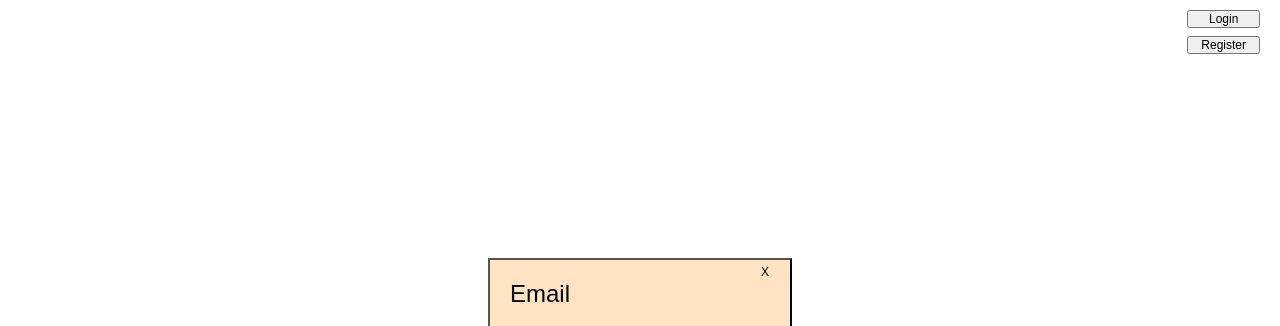
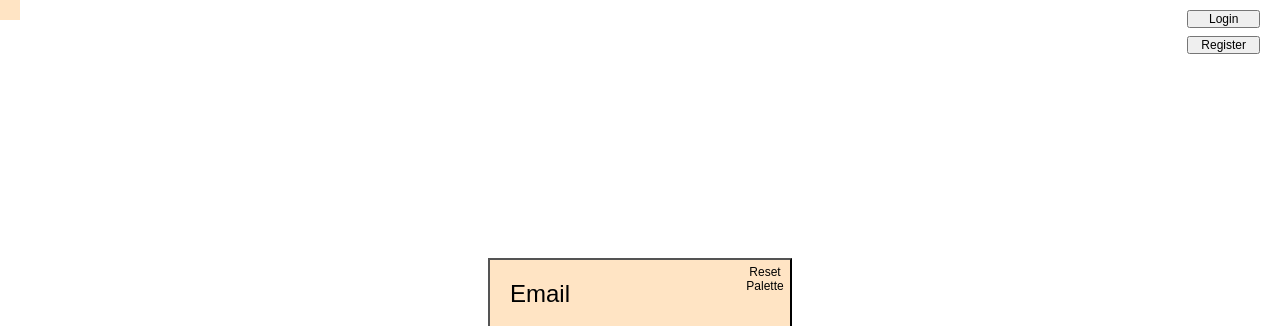
Before and after one commit to nicodann/sound-palette, a React (Vite) app: page / in a window 1280 px wide. Both pictures are taken after a click on the button "Login". Shown: the top 326 px of the page. Built offline with nearby package versions, Linux system fonts and the light colour scheme.

Commit message:
Clean up code.

```diff
--- a/src/App.tsx
+++ b/src/App.tsx
@@ -8,21 +8,11 @@ import LoginForm from "./components/LoginForm";
 import { useAppContext } from "./context/useAppContext";
 import RegisterForm from "./components/RegisterForm";
 import NavMenu from "./components/NavMenu";
-import PaletteResult from "./components/Header";
+import PaletteResult from "./components/PaletteResult";
 
 function App() {
-  // const [aiResponse, setAiResponse] = useState<AiResponse>([]);
-
-  const { uiState, setUiState, aiResponse, setAiResponse } = useAppContext();
+  const { uiState, aiResponse } = useAppContext();
   const hasSubmitted = aiResponse.length > 0;
-
-  const onReset = () => {
-    setAiResponse([]);
-  };
-
-  const onSave = () => {
-    setUiState("loginRegister");
-  };
 
   const responseColours = aiResponse?.map((item) => item.colour);
 
@@ -54,18 +44,15 @@ function App() {
       data-palette={hasSubmitted ? "hidden" : "visible"}
       style={{ background: buildGradientString(responseColours) }}
     >
-      <PaletteResult
-        aiResponse={aiResponse}
-        onReset={onReset}
-        hasSubmitted={hasSubmitted}
-        onSave={onSave}
-      />
+      <PaletteResult hasSubmitted={hasSubmitted} />
+
       <main>
         <PaletteForm />
         <LoginRegisterModal />
         <LoginForm />
         <RegisterForm />
       </main>
+
       <NavMenu />
     </div>
   );
--- a/src/components/LoginForm.tsx
+++ b/src/components/LoginForm.tsx
@@ -1,6 +1,6 @@
 import { useState } from "react";
 import { useAppContext } from "../context/useAppContext";
-import CloseButton from "./CloseButton";
+import ResetButton from "./ResetButton";
 import type { FormErrors, LoginValues } from "../types";
 
 export default function LoginForm() {
@@ -125,7 +125,7 @@ export default function LoginForm() {
         </p>
       </div>
       <button type="submit">Submit</button>
-      <CloseButton />
+      <ResetButton />
     </form>
   );
 }
--- a/src/components/LoginRegisterModal.tsx
+++ b/src/components/LoginRegisterModal.tsx
@@ -1,4 +1,4 @@
-import CloseButton from "./CloseButton";
+import ResetButton from "./ResetButton";
 import LoginButton from "./LoginButton";
 import RegisterButton from "./RegisterButton";
 
@@ -7,7 +7,7 @@ export default function LoginRegisterModal() {
     <div id="loginRegisterModal">
       <LoginButton />
       <RegisterButton />
-      <CloseButton />
+      <ResetButton />
     </div>
   );
 }
--- a/src/components/PaletteResult.tsx
+++ b/src/components/PaletteResult.tsx
@@ -1,18 +1,12 @@
-import type { AiResponse } from "../types";
+import { useAppContext } from "../context/useAppContext";
+import ResetButton from "./ResetButton";
 
 type PaletteResultProps = {
-  aiResponse: AiResponse;
-  onReset: () => void;
   hasSubmitted: boolean;
-  onSave: () => void;
 };
 
-export default function PaletteResult({
-  aiResponse,
-  onReset,
-  hasSubmitted,
-  onSave,
-}: PaletteResultProps) {
+export default function PaletteResult({ hasSubmitted }: PaletteResultProps) {
+  const { setUiState, aiResponse } = useAppContext();
   return (
     <header>
       {hasSubmitted && (
@@ -20,10 +14,8 @@ export default function PaletteResult({
           {aiResponse.map((element, i) => {
             return <p key={i}>{element.adjective}</p>;
           })}
-          <button id="reset" onClick={() => onReset()}>
-            X
-          </button>
-          <button id="save" onClick={() => onSave()}>
+          <ResetButton />
+          <button id="save" onClick={() => setUiState("loginRegister")}>
             save palette
           </button>
         </div>
--- a/src/components/RegisterForm.tsx
+++ b/src/components/RegisterForm.tsx
@@ -2,7 +2,7 @@ import { useId, useState } from "react";
 import type { FormErrors, RegisterValues } from "../types";
 
 import { useAppContext } from "../context/useAppContext";
-import CloseButton from "./CloseButton";
+import ResetButton from "./ResetButton";
 
 export default function RegisterForm() {
   const { setLoggedInUser, setUiState } = useAppContext();
@@ -177,7 +177,7 @@ export default function RegisterForm() {
         </p>
       </div>
       <button type="submit">Submit</button>
-      <CloseButton />
+      <ResetButton />
     </form>
   );
 }
--- a/src/components/CloseButton.tsx
+++ b/src/components/ResetButton.tsx
@@ -1,11 +1,11 @@
 import { useAppContext } from "../context/useAppContext";
 
-export default function CloseButton() {
+export default function ResetButton() {
   const { setUiState } = useAppContext();
 
   return (
     <button id="close" onClick={() => setUiState("empty")}>
-      X
+      Reset Palette
     </button>
   );
 }
```
